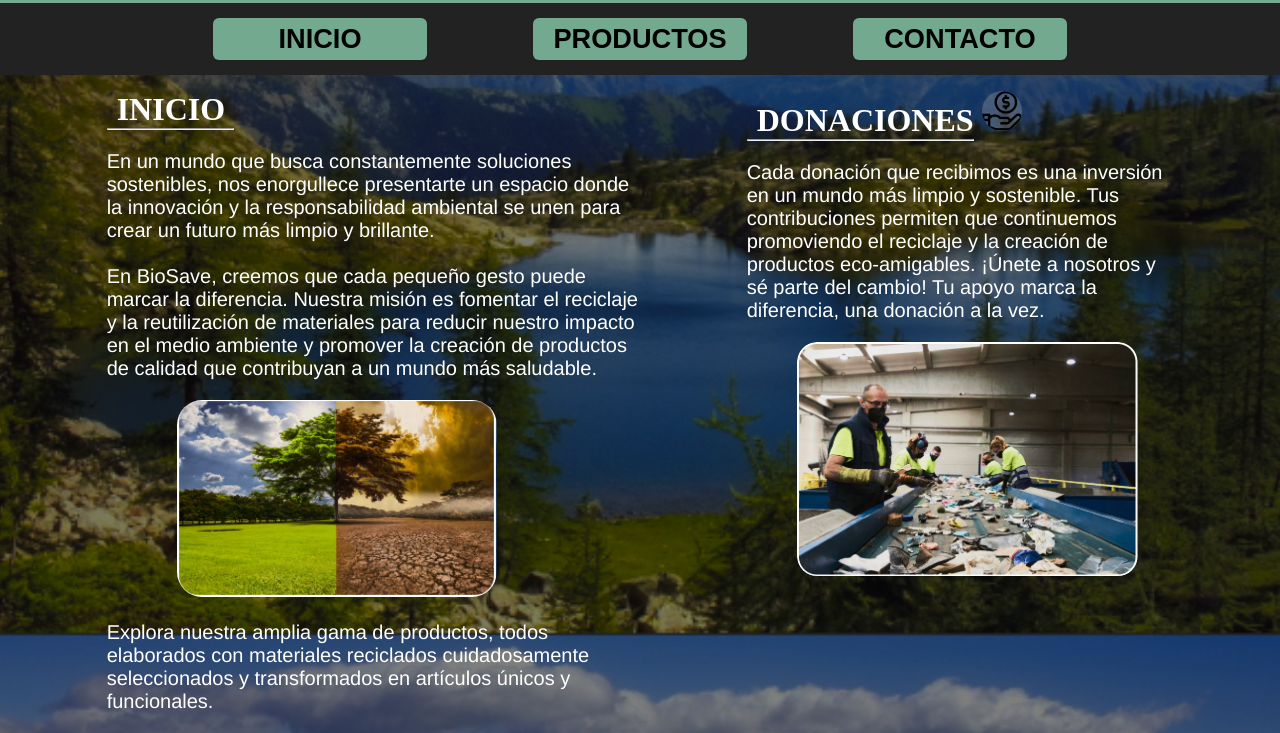
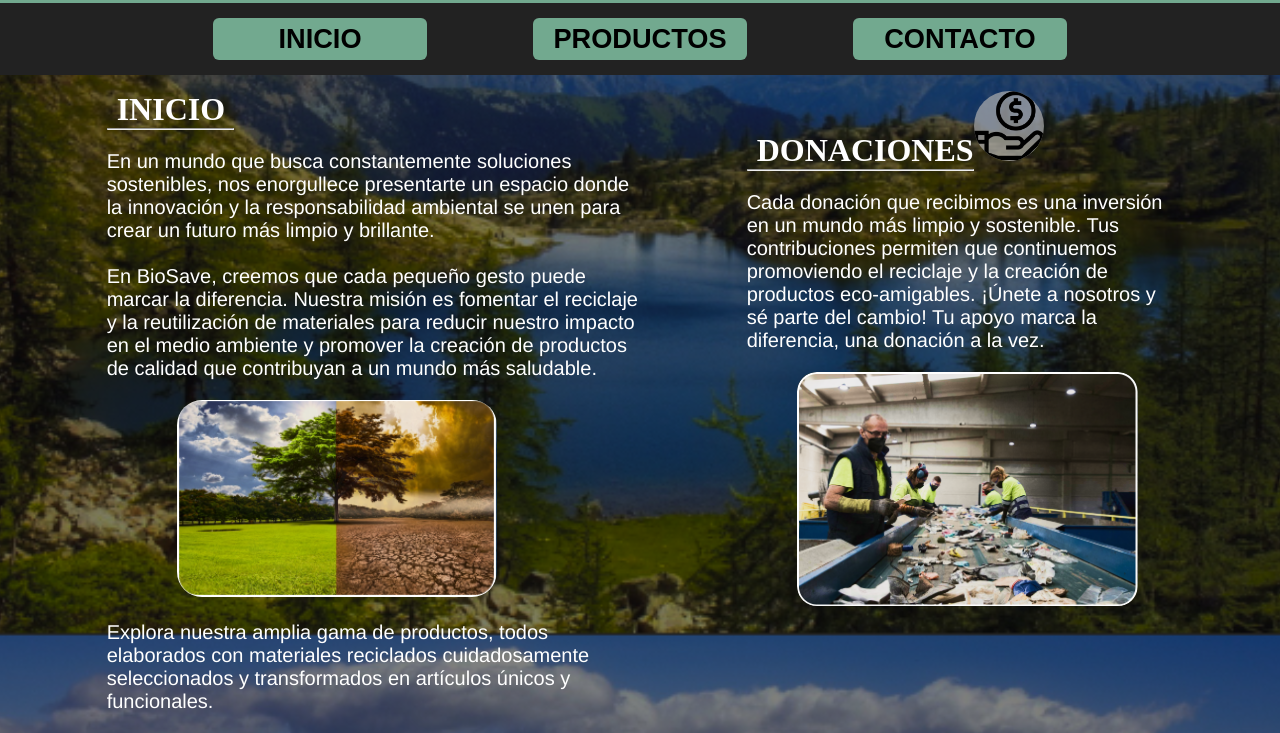
Before and after one commit to PabloMateosP/diw_sitio_Rogelio, a website built with Parcel: page src/index.html in a window 1280 px wide. Shown: the part 167-900 px from the top of the page. Built offline with nearby package versions, Linux system fonts and the light colour scheme.

Commit message:
Subida Cambios Inicio - 18/12/23

```diff
--- a/src/assets/styles/scss/_styleInicio.scss
+++ b/src/assets/styles/scss/_styleInicio.scss
@@ -183,12 +183,15 @@ body {
                 margin-left: 10px;
 
                 margin-bottom: 0;
+                a {
+                    text-decoration: none;
+                    color: white;
+                }
             }
 
             #id__logoDerecha {
-
-                width: 40px;
-                background-color: rgba(175, 175, 175, 0.3);
+                width: 70px;
+                background-color: rgba(175, 175, 175, 0.7);
                 border-radius: 80%;
             }
 
--- a/src/index.html
+++ b/src/index.html
@@ -61,7 +61,7 @@
                 </p>
             </div>
             <div id="div__main__columnaDerecha">
-                <h1>DONACIONES <a href="contacto.html"><img id="id__logoDerecha" src="assets/images/donacion (1).png" alt=""></a></h1>
+                <h1><a href="contacto.html">DONACIONES<img id="id__logoDerecha" src="assets/images/donacion (1).png" alt=""></a></h1>
                 <hr>
 
                 <p>
```
Also changed, not shown: src/assets/styles/css/main.css, 1 other file.
